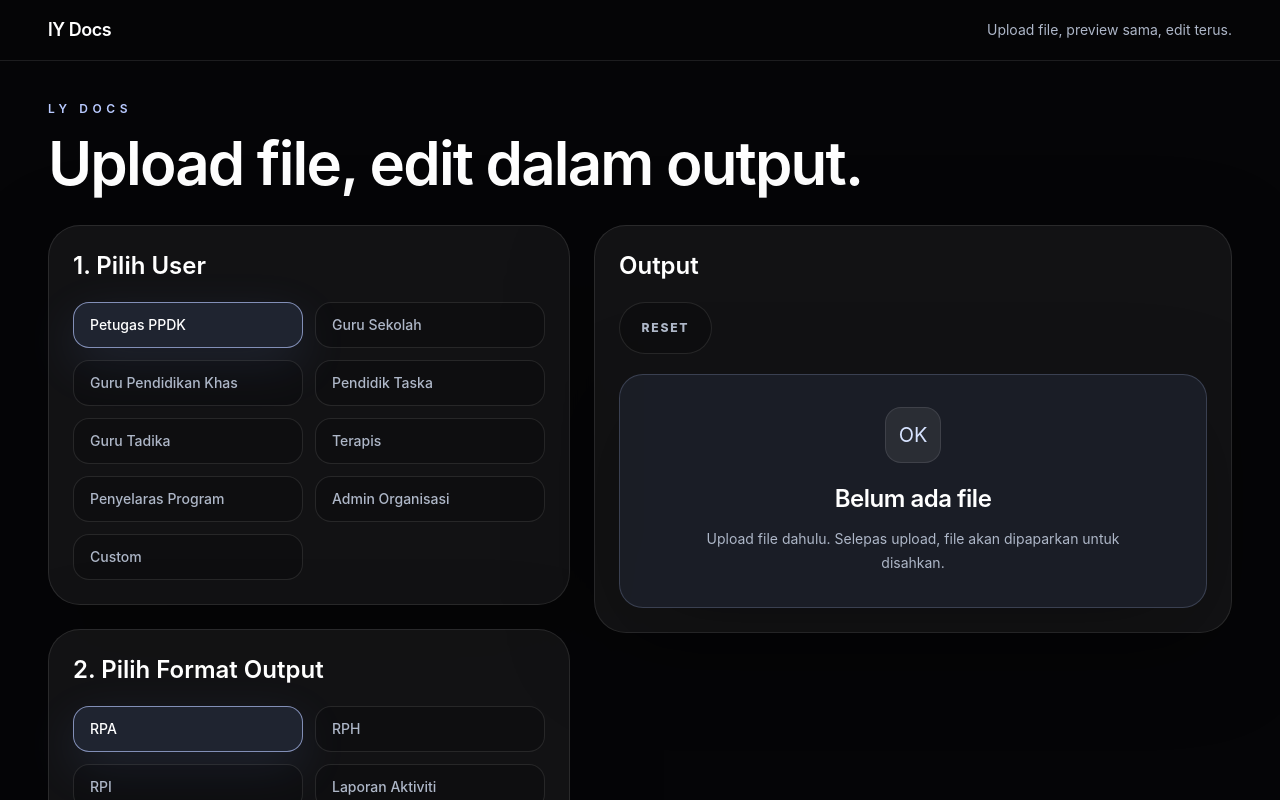
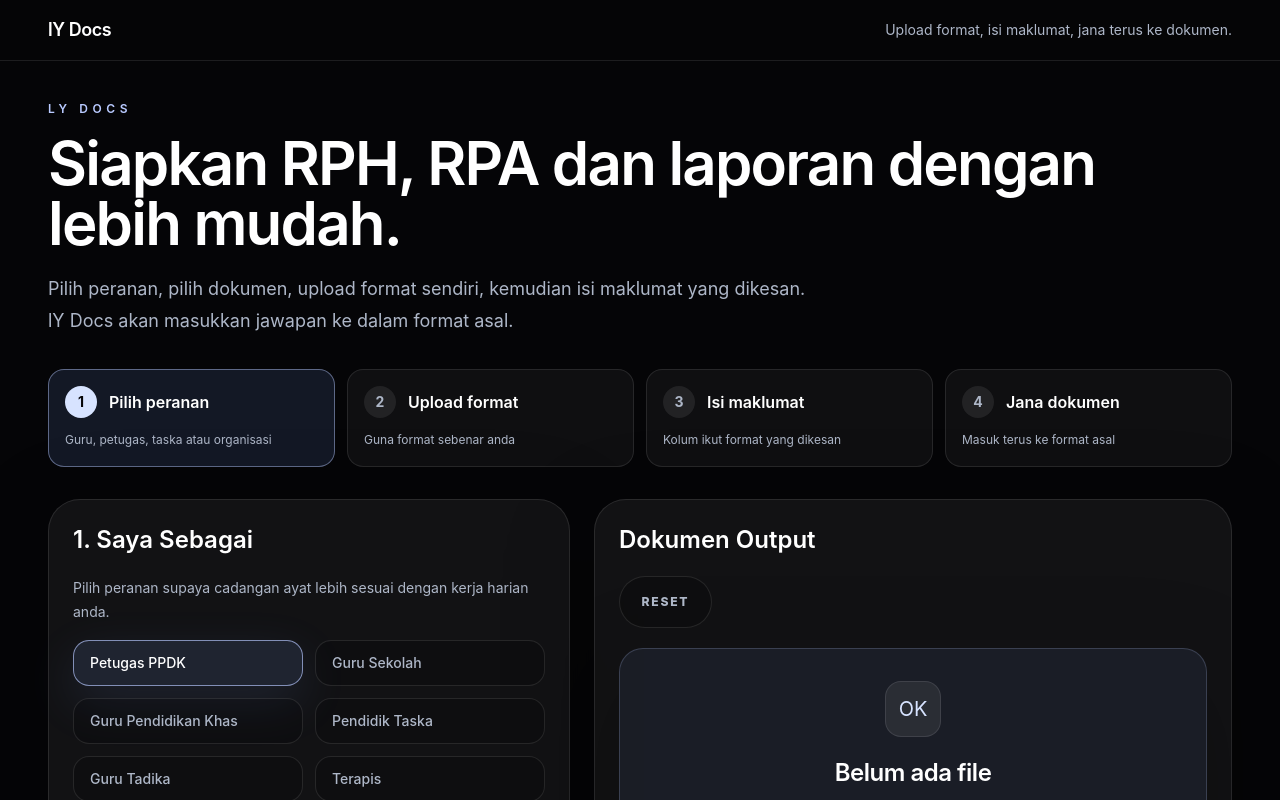
Before and after one commit to lengyagesya/lengyagesya-legacy, a Next.js app: page / in a window 1280 px wide. Shown: the top 800 px of the page. Built offline with nearby package versions, Linux system fonts and the light colour scheme.

Commit message:
Make document workflow easier for educators

```diff
--- a/src/app/page.tsx
+++ b/src/app/page.tsx
@@ -218,7 +218,7 @@ export default function Home() {
 
     setScanState("scanning");
     setShowOutputFile(false);
-    setMessage("Menyemak soalan dalam format...");
+    setMessage("Menyemak ruangan dalam format...");
 
     window.setTimeout(() => {
       const scannedFields = scanFields(sourceText || upload.name);
@@ -239,8 +239,8 @@ export default function Home() {
       setScanState("done");
       setMessage(
         scannedFields.length
-          ? "Format disimpan. Isi soalan/medan yang dikesan, kemudian jana output."
-          : "Format disimpan, tetapi tiada soalan jelas dikesan dalam file.",
+          ? "Format disimpan. Isi ruangan yang dikesan, kemudian masukkan ke dokumen."
+          : "Format disimpan, tetapi tiada ruangan jelas dikesan dalam file.",
       );
     }, 900);
   }
@@ -326,7 +326,7 @@ export default function Home() {
               lY Docs
             </a>
             <span className="hidden text-sm text-[#aeb7c8] sm:inline">
-              Upload file, preview sama, edit terus.
+              Upload format, isi maklumat, jana terus ke dokumen.
             </span>
           </div>
         </header>
@@ -338,13 +338,29 @@ export default function Home() {
                 lY Docs
               </p>
               <h1 className="mt-4 text-4xl font-semibold tracking-[-0.03em] text-white sm:text-6xl">
-                Upload file, edit dalam output.
+                Siapkan RPH, RPA dan laporan dengan lebih mudah.
               </h1>
+              <p className="mt-5 max-w-3xl text-base leading-8 text-[#aeb7c8] sm:text-lg">
+                Pilih peranan, pilih dokumen, upload format sendiri, kemudian isi
+                maklumat yang dikesan. lY Docs akan masukkan jawapan ke dalam
+                format asal.
+              </p>
             </div>
+
+            <WorkflowSteps
+              hasFields={scanState === "done" && fields.length > 0}
+              hasUpload={Boolean(upload)}
+              isConfirmed={isConfirmed}
+              showOutputFile={showOutputFile}
+            />
 
             <div className="grid gap-6 xl:grid-cols-[0.9fr_1.1fr]">
               <div className="space-y-6">
-                <Panel title="1. Pilih User">
+                <Panel title="1. Saya Sebagai">
+                  <p className="mb-4 text-sm leading-6 text-[#aeb7c8]">
+                    Pilih peranan supaya cadangan ayat lebih sesuai dengan kerja
+                    harian anda.
+                  </p>
                   <div className="grid gap-3 sm:grid-cols-2">
                     {profiles.map((profile) => (
                       <Choice
@@ -357,7 +373,10 @@ export default function Home() {
                   </div>
                 </Panel>
 
-                <Panel title="2. Pilih Format Output">
+                <Panel title="2. Dokumen Yang Mahu Dibuat">
+                  <p className="mb-4 text-sm leading-6 text-[#aeb7c8]">
+                    Pilih jenis dokumen. Format sebenar tetap ikut file yang anda upload.
+                  </p>
                   <div className="grid gap-3 sm:grid-cols-2">
                     {outputFormats.map((format) => (
                       <Choice
@@ -370,7 +389,7 @@ export default function Home() {
                   </div>
                 </Panel>
 
-                <Panel title="3. Upload Format File">
+                <Panel title="3. Upload Format">
                   <label className="group flex min-h-64 cursor-pointer flex-col items-center justify-center rounded-[2rem] border border-dashed border-[#b9caff]/35 bg-[#7da1ff]/8 px-6 py-10 text-center shadow-[0_28px_120px_rgba(71,102,180,0.14)] transition duration-500 hover:border-[#d7e3ff]/80 hover:bg-[#7da1ff]/12">
                     <span className="grid h-16 w-16 place-items-center rounded-[1.25rem] border border-white/10 bg-white/[0.07] text-3xl text-[#d7e3ff] transition group-hover:scale-105">
                       &uarr;
@@ -379,8 +398,8 @@ export default function Home() {
                       Upload format dokumen
                     </span>
                     <span className="mt-3 max-w-lg text-sm leading-6 text-[#aeb7c8]">
-                      Output akan memaparkan file asal. Untuk DOCX, klik teks
-                      dalam preview untuk edit terus.
+                      Gunakan format sekolah, taska, PPDK atau organisasi sendiri.
+                      Untuk edit terus dalam output, upload DOCX.
                     </span>
                     <span className="mt-5 rounded-full border border-white/10 bg-black/25 px-4 py-2 text-xs font-semibold uppercase tracking-[0.18em] text-[#b9caff]">
                       PNG / JPG / PDF / DOC / DOCX
@@ -396,12 +415,16 @@ export default function Home() {
                   {upload ? <FileCard upload={upload} /> : null}
                   {upload && !isConfirmed ? (
                     <div className="mt-5 rounded-2xl border border-[#b9caff]/20 bg-white/[0.045] p-4">
-                      <p className="text-sm leading-6 text-[#aeb7c8]">
-                        Adakah ini file format yang betul?
+                      <p className="text-base font-semibold text-white">
+                        Ini format yang betul?
+                      </p>
+                      <p className="mt-2 text-sm leading-6 text-[#aeb7c8]">
+                        Jika ya, lY Docs akan simpan format ini dan cari ruangan
+                        yang perlu diisi.
                       </p>
                       <div className="mt-4 flex flex-wrap gap-3">
                         <button className="btn-primary" onClick={confirmFile}>
-                          Ya, Ini File Betul
+                          Ya, Teruskan
                         </button>
                         <label className="btn-secondary cursor-pointer">
                           Upload Semula
@@ -429,7 +452,7 @@ export default function Home() {
                         >
                           <p className="font-semibold text-white">{item.name}</p>
                           <p className="mt-1 text-xs text-[#aeb7c8]">
-                            {item.fileName} · {item.fields.length} soalan dikesan
+                            {item.fileName} - {item.fields.length} ruangan dikesan
                           </p>
                         </div>
                       ))}
@@ -438,33 +461,39 @@ export default function Home() {
                 ) : null}
 
                 {scanState === "done" && fields.length > 0 ? (
-                  <Panel title="4. Isi Soalan Format">
+                  <Panel title="4. Isi Maklumat">
+                    <p className="mb-4 text-sm leading-6 text-[#aeb7c8]">
+                      Isi ruangan di bawah. Untuk ayat seperti objektif, refleksi
+                      atau rumusan, guna butang cadangan jika mahu cepat.
+                    </p>
                     <div className="grid gap-4">
                       {fields.map((field) => (
                         <AnswerControl
                           field={field}
                           key={field}
                           onChange={updateValue}
+                          outputFormat={outputFormat}
+                          selectedProfile={selectedProfile}
                           value={values[field] || ""}
                         />
                       ))}
                     </div>
                     <button className="btn-primary mt-5" onClick={generateOutputFromAnswers}>
-                      Jana Output Ke File
+                      Masukkan Ke Dokumen
                     </button>
                   </Panel>
                 ) : scanState === "done" ? (
-                  <Panel title="4. Isi Soalan Format">
+                  <Panel title="4. Isi Maklumat">
                     <p className="text-sm leading-6 text-[#aeb7c8]">
-                      Tiada soalan jelas dikesan. File masih boleh diedit terus
-                      pada output jika formatnya DOCX.
+                      Tiada ruangan jelas dikesan. Jika file DOCX, buka output
+                      dan klik terus pada dokumen untuk menaip.
                     </p>
                   </Panel>
                 ) : null}
               </div>
 
               <div className="space-y-6">
-                <Panel title="Output">
+                <Panel title="Dokumen Output">
                   <div className="mb-5 flex flex-wrap gap-3">
                     {upload?.type === "DOCX" && showOutputFile ? (
                       <button className="btn-secondary" onClick={insertAiSuggestion}>
@@ -477,8 +506,8 @@ export default function Home() {
                   </div>
                   {upload?.type === "DOCX" && showOutputFile ? (
                     <div className="mb-5 rounded-2xl border border-[#b9caff]/25 bg-[#7da1ff]/10 px-4 py-3 text-sm leading-6 text-[#d7e3ff]">
-                      Tempat tulis: klik terus pada teks dalam kertas putih di
-                      bawah, kemudian taip seperti editor dokumen.
+                      Boleh edit manual: klik pada teks dalam dokumen putih,
+                      kemudian taip seperti editor dokumen.
                     </div>
                   ) : null}
 
@@ -561,6 +590,70 @@ function DocumentPreview({
   );
 }
 
+function WorkflowSteps({
+  hasFields,
+  hasUpload,
+  isConfirmed,
+  showOutputFile,
+}: {
+  hasFields: boolean;
+  hasUpload: boolean;
+  isConfirmed: boolean;
+  showOutputFile: boolean;
+}) {
+  const steps = [
+    {
+      done: true,
+      label: "Pilih peranan",
+      note: "Guru, petugas, taska atau organisasi",
+    },
+    {
+      done: hasUpload,
+      label: "Upload format",
+      note: "Guna format sebenar anda",
+    },
+    {
+      done: hasFields,
+      label: "Isi maklumat",
+      note: "Kolum ikut format yang dikesan",
+    },
+    {
+      done: showOutputFile && isConfirmed,
+      label: "Jana dokumen",
+      note: "Masuk terus ke format asal",
+    },
+  ];
+
+  return (
+    <div className="mb-8 grid gap-3 md:grid-cols-4">
+      {steps.map((step, index) => (
+        <div
+          className={`rounded-2xl border p-4 transition duration-300 ${
+            step.done
+              ? "border-[#b9caff]/45 bg-[#7da1ff]/12"
+              : "border-white/10 bg-white/[0.045]"
+          }`}
+          key={step.label}
+        >
+          <div className="flex items-center gap-3">
+            <span
+              className={`grid h-8 w-8 shrink-0 place-items-center rounded-full text-sm font-bold ${
+                step.done
+                  ? "bg-[#d7e3ff] text-[#050507]"
+                  : "bg-white/[0.08] text-[#aeb7c8]"
+              }`}
+            >
+              {index + 1}
+            </span>
+            <p className="font-semibold text-white">{step.label}</p>
+          </div>
+          <p className="mt-3 text-xs leading-5 text-[#aeb7c8]">{step.note}</p>
+        </div>
+      ))}
+    </div>
+  );
+}
+
 function HiddenOutputCard({ upload }: { upload: UploadState | null }) {
   return (
     <article className="rounded-[1.5rem] border border-[#b9caff]/20 bg-[#7da1ff]/8 p-6 text-center shadow-[0_28px_100px_rgba(0,0,0,0.24)] sm:p-8">
@@ -568,11 +661,11 @@ function HiddenOutputCard({ upload }: { upload: UploadState | null }) {
         OK
       </div>
       <h3 className="mt-5 text-2xl font-semibold tracking-[-0.02em] text-white">
-        {upload ? "Sedia untuk isi maklumat" : "Belum ada file"}
+        {upload ? "Terus isi maklumat" : "Belum ada file"}
       </h3>
       <p className="mx-auto mt-3 max-w-md text-sm leading-6 text-[#aeb7c8]">
         {upload
-          ? "Isi kolum yang muncul di sebelah kiri. Output akan dibuka semula selepas klik Jana Output Ke File."
+          ? "Isi kolum yang muncul di sebelah kiri. Dokumen akan dibuka semula selepas klik Masukkan Ke Dokumen."
           : "Upload file dahulu. Selepas upload, file akan dipaparkan untuk disahkan."}
       </p>
     </article>
@@ -582,10 +675,14 @@ function HiddenOutputCard({ upload }: { upload: UploadState | null }) {
 function AnswerControl({
   field,
   onChange,
+  outputFormat,
+  selectedProfile,
   value,
 }: {
   field: string;
   onChange: (field: string, value: string) => void;
+  outputFormat: OutputFormat;
+  selectedProfile: UserProfile;
   value: string;
 }) {
   const lower = field.toLowerCase();
@@ -628,7 +725,20 @@ function AnswerControl({
 
   return (
     <label className="grid gap-2 text-sm font-medium text-[#d8deea]">
-      {field}
+      <span className="flex items-center justify-between gap-3">
+        <span>{field}</span>
+        {isLong ? (
+          <button
+            className="mini-button min-h-0 rounded-full px-3 py-1.5 text-[0.65rem]"
+            onClick={() =>
+              onChange(field, buildFieldSuggestion(field, selectedProfile, outputFormat))
+            }
+            type="button"
+          >
+            Cadang Ayat
+          </button>
+        ) : null}
+      </span>
       {isLong ? (
         <textarea
           className="input-field min-h-28 resize-none"
@@ -1024,3 +1134,41 @@ function buildAiSuggestion(
 
   return `${selectedProfile} boleh menggunakan cadangan ini sebagai ayat profesional: Dokumen ini disediakan berdasarkan maklumat semasa, keperluan organisasi dan tujuan pelaksanaan yang telah dikenal pasti.`;
 }
+
+function buildFieldSuggestion(
+  field: string,
+  selectedProfile: UserProfile,
+  outputFormat: OutputFormat,
+) {
+  const lower = field.toLowerCase();
+
+  if (lower.includes("objektif")) {
+    if (outputFormat === "RPH") {
+      return "Murid dapat memahami isi pembelajaran, melibatkan diri dalam aktiviti PdP, dan menyelesaikan tugasan mengikut tahap penguasaan masing-masing.";
+    }
+
+    if (outputFormat === "RPA") {
+      return "Peserta dapat mengikuti aktiviti yang dirancang, memberi respons terhadap arahan mudah, dan menunjukkan perkembangan mengikut tahap keupayaan masing-masing.";
+    }
+
+    return "Dokumen ini disediakan bagi memastikan aktiviti, tindakan dan hasil kerja dapat dilaksanakan secara tersusun, jelas dan profesional.";
+  }
+
+  if (lower.includes("langkah") || lower.includes("ringkasan")) {
+    return "Aktiviti dimulakan dengan penerangan ringkas, diikuti pelaksanaan secara berpandu, pemerhatian terhadap respons peserta, dan penutup melalui rumusan serta maklum balas.";
+  }
+
+  if (lower.includes("pemerhatian")) {
+    return "Peserta menunjukkan minat dan kerjasama yang baik sepanjang aktiviti. Bimbingan diberikan mengikut keperluan bagi memastikan penglibatan yang lebih menyeluruh.";
+  }
+
+  if (lower.includes("refleksi") || lower.includes("rumusan")) {
+    return "Secara keseluruhan, aktiviti berjalan lancar dan mencapai tujuan yang dirancang. Penambahbaikan boleh dibuat dari aspek masa, bahan dan bimbingan individu pada sesi seterusnya.";
+  }
+
+  if (lower.includes("catatan")) {
+    return "Perkara ini direkodkan untuk tindakan susulan dan rujukan pihak berkaitan.";
+  }
+
+  return buildAiSuggestion(selectedProfile, outputFormat);
+}
```
